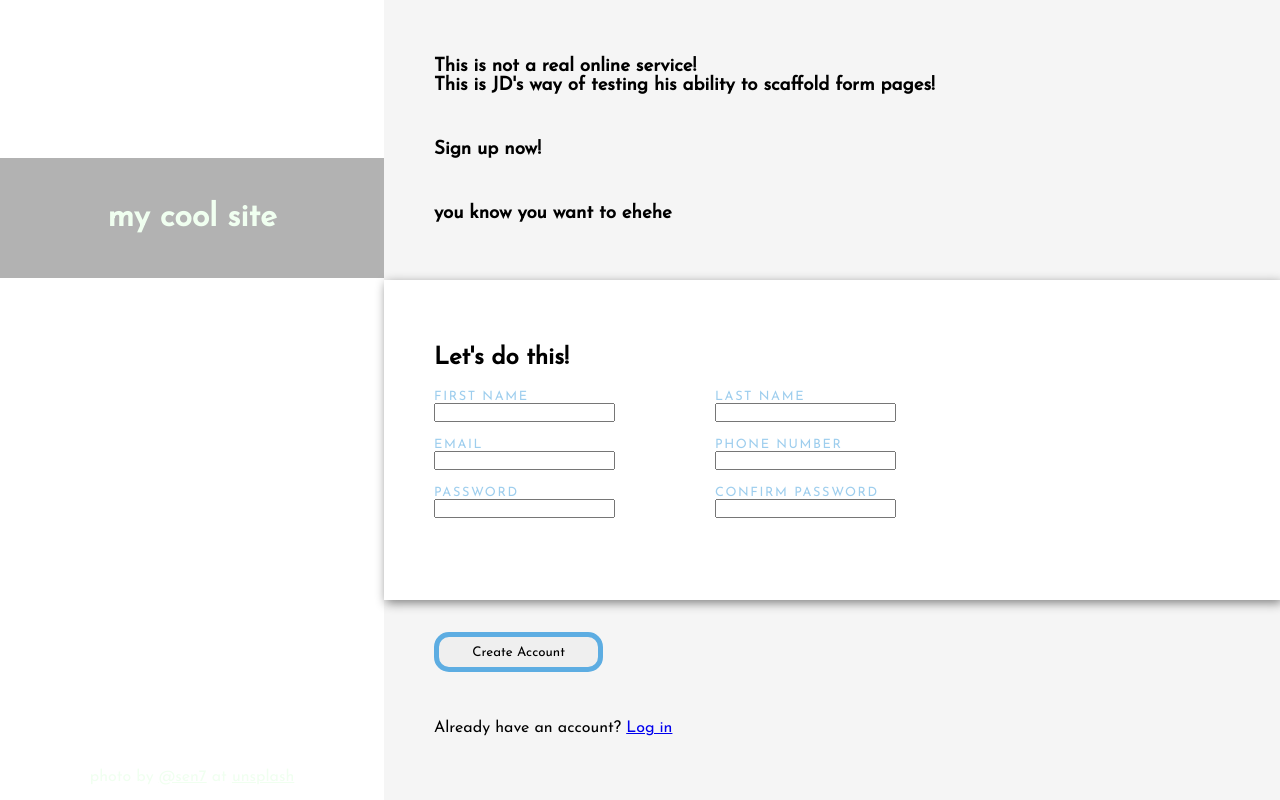
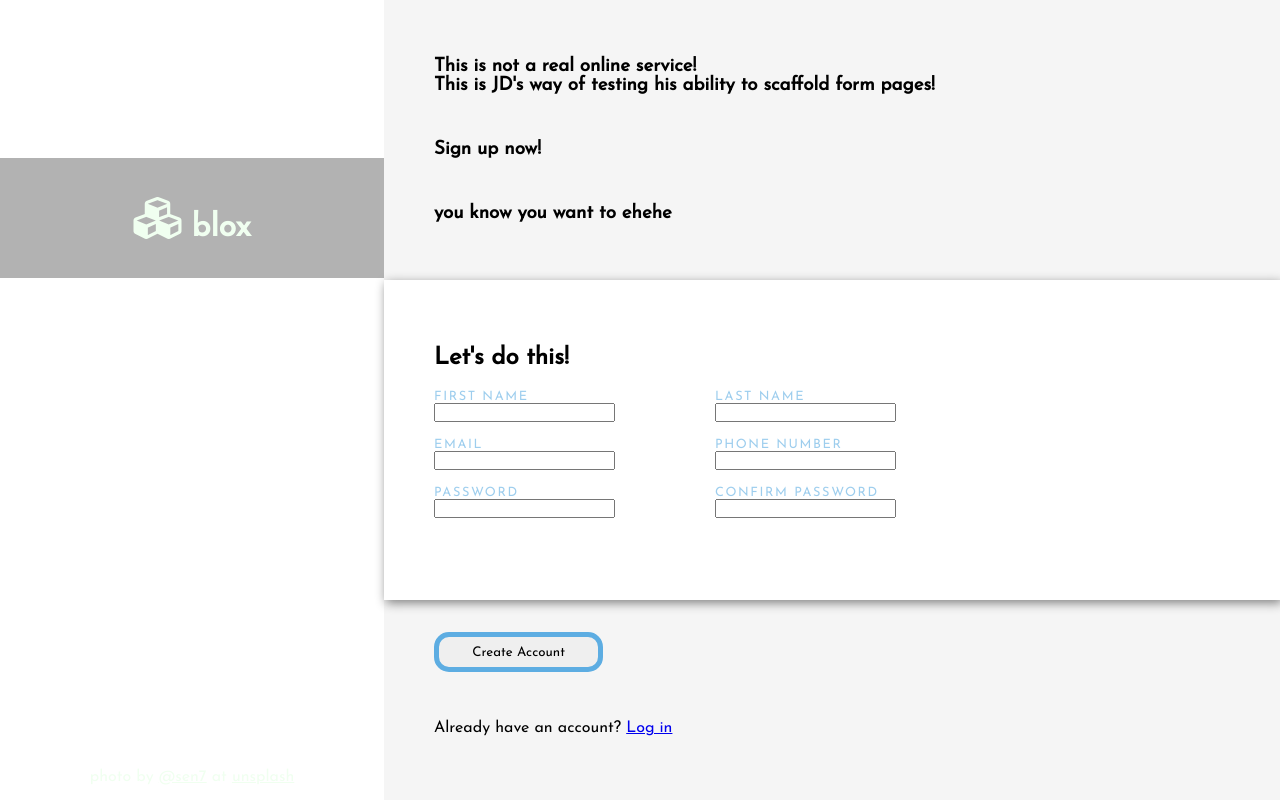
Before and after one commit to jdcalvelli/odin-sign-up-form, a plain HTML site: page index.html in a window 1280 px wide. Drawn offline with Linux system fonts and the light colour scheme.

Commit message:
adding fontawesome to use an icon for the fake company logo

```diff
--- a/index.html
+++ b/index.html
@@ -6,6 +6,7 @@
     <meta name="viewport" content="width=device-width, initial-scale=1.0">
     <title>Document</title>
 
+    <link rel="stylesheet" href="https://cdnjs.cloudflare.com/ajax/libs/font-awesome/5.15.4/css/all.min.css">
     <link rel="stylesheet" href="style.css">
     <script src="script.js" defer></script>
 </head>
@@ -15,7 +16,7 @@
         <div class="left">
             <!-- background image for the class -->
             <div class="logo-area">
-                <h1>my cool site</h1>
+                <h1>blox</h1>
             </div>
             <div class="attribution-area">
                 <p>photo by <a href="https://unsplash.com/@sen7">@sen7</a> at <a href="https://unsplash.com/">unsplash</a></p>
@@ -68,11 +69,7 @@
             </div>
 
             <div class="bottom-section">
-
                 <input class="create-account" type="submit" value= "Create Account">
-
-                <!-- <button class="create-account">Create Account</button> -->
-
                 <p class="login-prompt">
                     Already have an account? <a href="#">Log in</a>
                 </p>
--- a/style.css
+++ b/style.css
@@ -37,6 +37,16 @@
             margin-top: 158px;
 
             color: honeydew;
+        }
+
+        .logo-area h1::before {
+            font-family: "Font Awesome 5 Free";
+            font-weight: 900;
+            content: '\f1b3';
+
+            font-size: 3rem;
+
+            margin-right: 10px;
         }
 
         .attribution-area {
```
